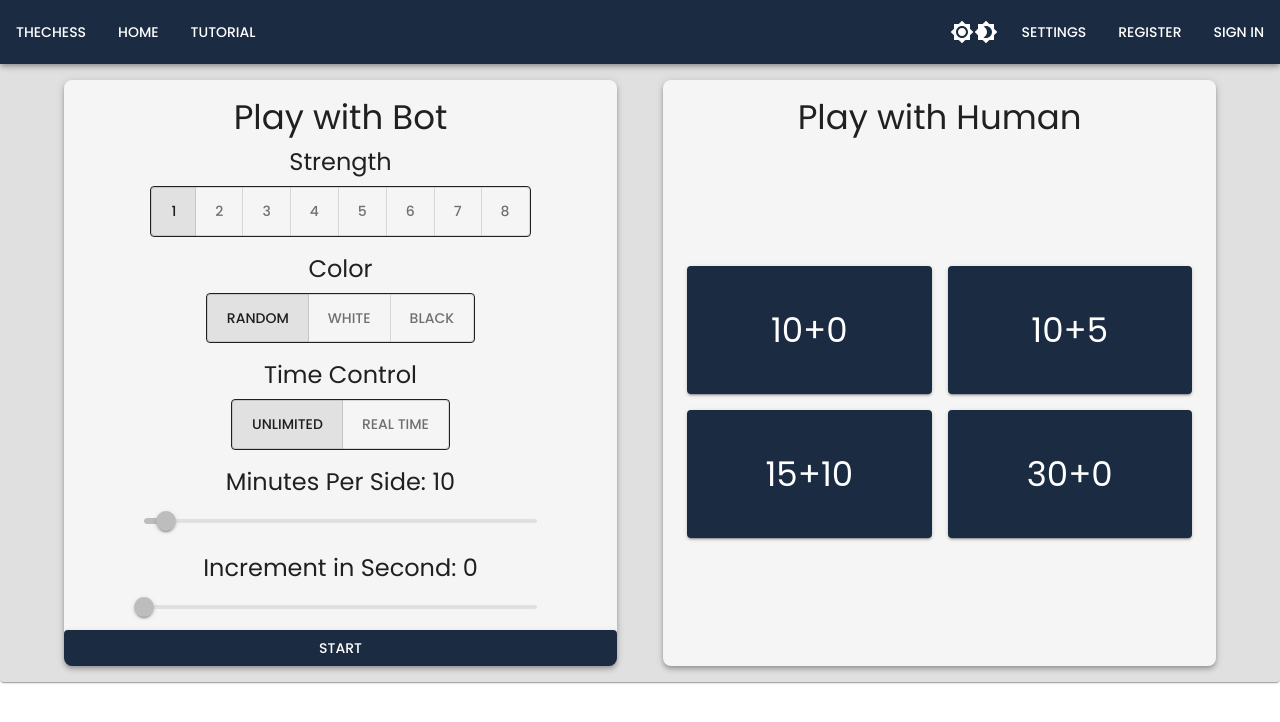
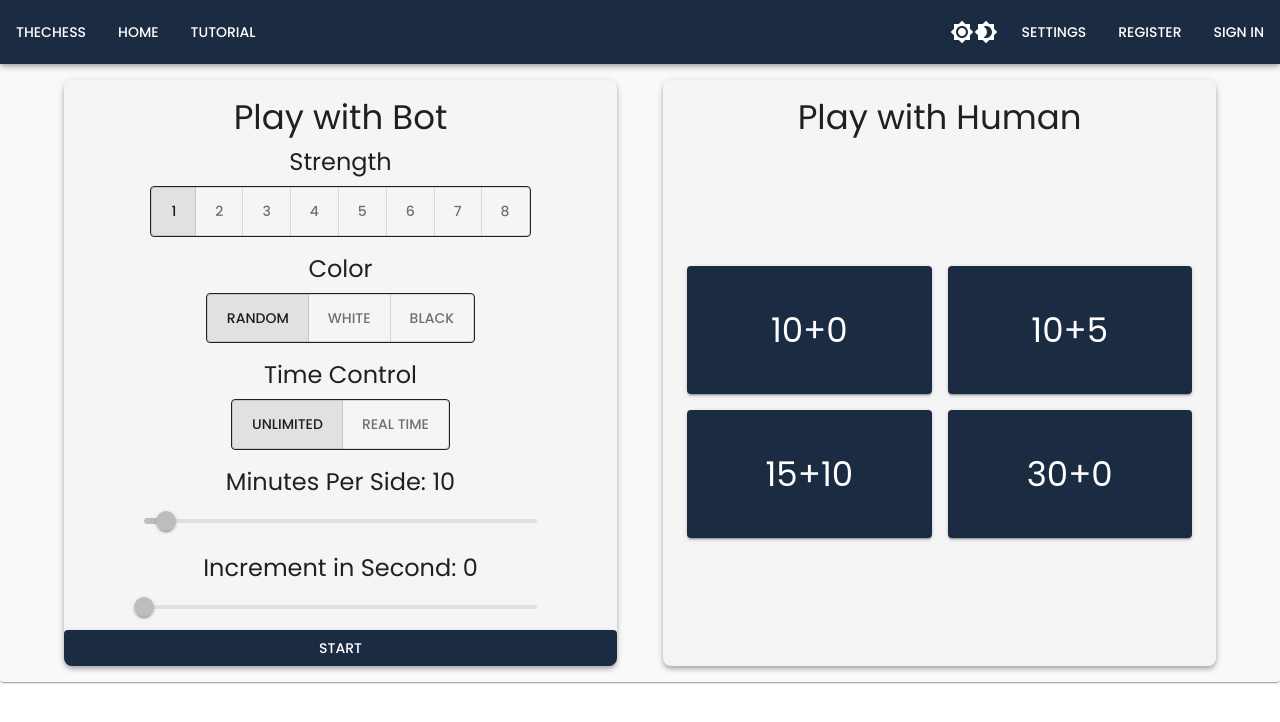
Before and after one commit to MarcelJulian/the-chess, a React (Create React App) app in the folder src/main/frontend/: page / in a window 1280 px wide. Shown: the top 722 px of the page. Built offline with nearby package versions, Linux system fonts and the light colour scheme.

Commit message:
fix: :lipstick: some UI fixes

```diff
--- a/src/main/frontend/src/app.jsx
+++ b/src/main/frontend/src/app.jsx
@@ -20,94 +20,67 @@ import { hideSettingsDialog } from "store/reducers/uiSlice";
 export default function App() {
   const [darkMode, setDarkMode] = useState(false);
   const themeHandler = () => setDarkMode(!darkMode);
-  const theme = useTheme();
 
-  const main = "#1B2B42";
-  const light = "#5b7398";
+  const typography = { fontFamily: "Poppins" };
+  const MuiCard = {
+    defaultProps: {
+      elevation: 4,
+      style: { borderRadius: "0.5rem" }
+    }
+  };
 
   const darkTheme = createTheme({
     palette: {
       mode: "dark",
       primary: {
-        main: "#3d5270",
-        light,
-        dark: "#4986ad",
-        test: "#12376E"
+        main: "#2e3f5a",
+        light: "#3d5270"
       },
-      secondary: brown,
+      secondary: { main: "#5b7398" },
       neutral: {
-        darker: "#9E9E9E",
-        main: "#212121",
-        light: "#424242",
-        darkest: "#212121"
+        light: "#212121",
+        main: "#333333",
+        darker: "#515151",
+        darkest: "#646464"
       }
     },
-    typography: {
-      fontFamily: "Poppins"
-    },
-    components: {
-      MuiCard: {
-        defaultProps: {
-          elevation: 4,
-          style: {
-            borderRadius: "0.5rem"
-            // backgroundColor: "#212124"
-          }
-        }
-      }
-    }
+    typography,
+    components: { MuiCard }
   });
 
   const greenTheme = createTheme({
     palette: {
-      // complement of #ce835a
       primary: {
-        main,
-        light,
-        dark: "#4986ad",
-        test: "#12376E"
+        main: "#1B2B42",
+        light: "#899cbd"
       },
-      secondary: brown,
+      secondary: { main: "#1B2B42" },
       neutral: {
         light: "#FAFAFA",
         main: "#F5F5F5",
-        darkest: "#E0E0E0",
-        darker: "#9e9e9e"
+        darker: "#E0E0E0",
+        darkest: "#9E9E9E"
       }
     },
-    typography: {
-      fontFamily: "Poppins"
-    },
-    components: {
-      MuiCard: {
-        defaultProps: {
-          elevation: 4,
-          style: {
-            borderRadius: "0.5rem"
-            // backgroundColor: "#f0fff0"
-          }
-        }
-      }
-      // Paper: {
-      //   style: {
-      //     backgroundColor: "#6897bb"
-      //   }
-      // }
-    }
+    typography,
+    components: { MuiCard }
   });
+  const theme = darkMode ? darkTheme : greenTheme;
+
   const isSettingsDialogShown = useSelector(
     (state) => state.ui.isSettingsDialogShown
   );
-  // const backgroundColor = theme.palette.neutral.darker;
+
   const dispatch = useDispatch();
+
   return (
-    <ThemeProvider theme={darkMode ? darkTheme : greenTheme}>
+    <ThemeProvider theme={theme}>
       <CssBaseline />
 
       <Paper
         sx={{
           height: "100%",
-          backgroundColor: darkMode ? "grey[950]" : "#E0E0E0"
+          backgroundColor: theme.palette.neutral.light
         }}
       >
         <NavBar themeHandler={themeHandler} />
@@ -115,7 +88,6 @@ export default function App() {
           <Route path="/" element={<HomePage />} />
           <Route path=":gameId" element={<GamePage />} />
         </Routes>
-        {/* <GamePage /> */}
 
         <Toast />
         <Dialog
--- a/src/main/frontend/src/components/NavBar/index.jsx
+++ b/src/main/frontend/src/components/NavBar/index.jsx
@@ -64,7 +64,10 @@ function NavBar({ themeHandler }) {
 
   return (
     <>
-      <AppBar position="fixed" sx={{ backgroundColor }}>
+      <AppBar
+        position="fixed"
+        sx={{ backgroundColor, backgroundImage: "none" }}
+      >
         <Toolbar disableGutters>
           <Box display="flex">
             {/* TODO:show logo */}
--- a/src/main/frontend/src/pages/GamePage/GameControlCard.jsx
+++ b/src/main/frontend/src/pages/GamePage/GameControlCard.jsx
@@ -165,6 +165,7 @@ function GameControlCard({ game }) {
       <Box margin="auto" display="flex" justifyContent="space-evenly">
         <Button
           variant="outlined"
+          color="secondary"
           disabled={isDrawOffered ? true : hasMoved}
           onClick={() => abortGameHandler(accessToken, id)}
         >
@@ -172,6 +173,7 @@ function GameControlCard({ game }) {
         </Button>
         <Button
           variant="outlined"
+          color="secondary"
           disabled={isDrawOffered ? true : !hasMoved}
           onClick={() => offerDrawHandler(accessToken, id, "yes")}
         >
@@ -179,6 +181,7 @@ function GameControlCard({ game }) {
         </Button>
         <Button
           variant="outlined"
+          color="secondary"
           disabled={isDrawOffered ? true : !hasMoved}
           onClick={() => resignGameHandler(accessToken, id)}
         >
```
